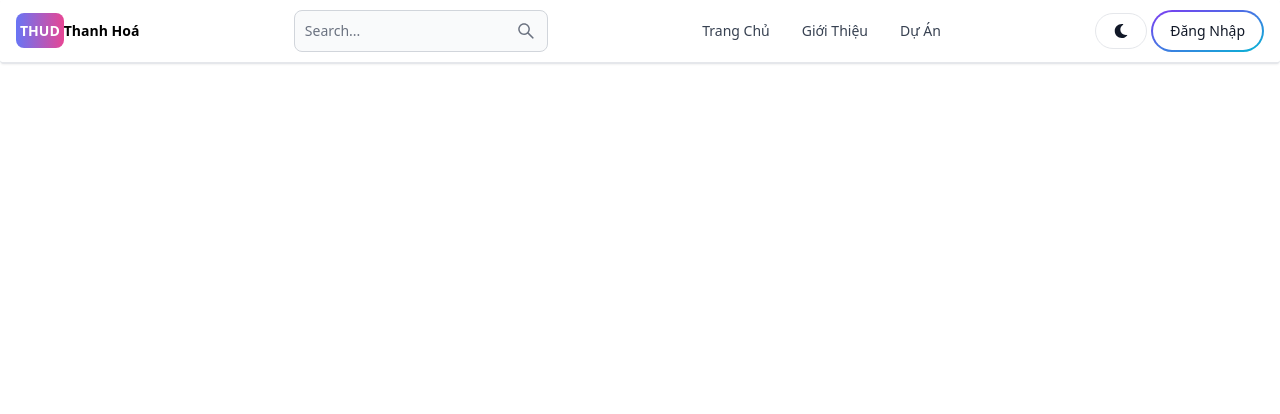
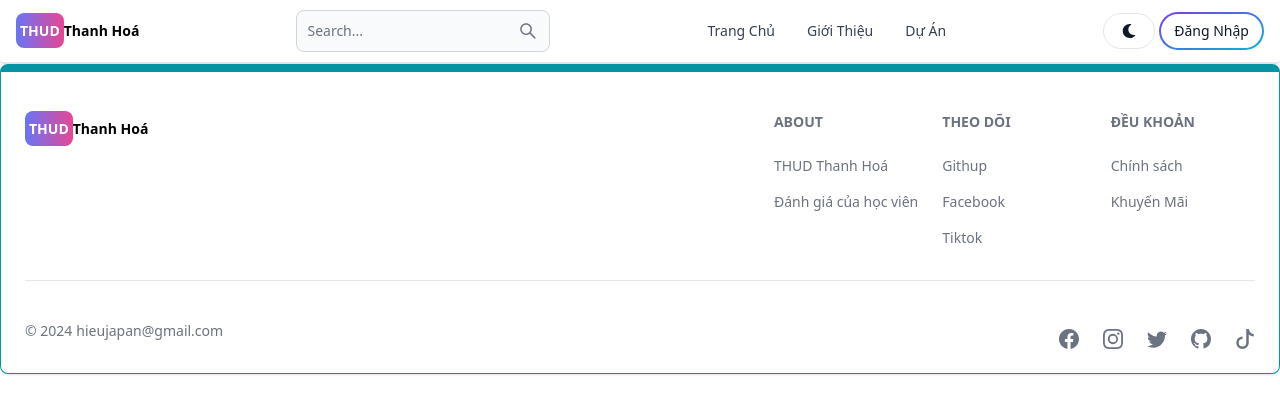
Before and after one commit to jpkato123/thudthanhhoa1, a React (Vite) app in the folder client/: page /post/1 in a window 1280 px wide. Shown: the top 414 px of the page. Built offline with nearby package versions, Linux system fonts and the light colour scheme.

Commit message:
complete footer component ui

```diff
--- a/client/src/App.jsx
+++ b/client/src/App.jsx
@@ -6,6 +6,7 @@ import Dashboard from "./pages/Dashboard";
 import SignIn from "./pages/SignIn";
 import SignUp from "./pages/SignUp";
 import Header from "./components/Header";
+import Footer from "./components/FooterCom";
 export default function App() {
   return (
   <BrowserRouter>
@@ -18,6 +19,7 @@ export default function App() {
       <Route path="/sign-in" element={<SignIn/>}/>
       <Route path="/sign-up" element={<SignUp/>}/>
     </Routes>
+    <Footer/>
   </BrowserRouter>
     )
 }
--- /dev/null
+++ b/client/src/components/FooterCom.jsx
@@ -0,0 +1,71 @@
+import { Footer } from "flowbite-react";
+import { Link } from "react-router-dom";
+import {
+  BsTiktok,
+  BsFacebook,
+  BsGithub,
+  BsInstagram,
+  BsTwitter,
+} from "react-icons/bs";
+
+export default function FooterCom() {
+  return (
+    <Footer container className="border border-t-8 border-teal-500">
+      <div className=" w-full max-w-7xl mx-auto">
+        <div className=" grid w-full justify-between sm:flex sm:gap-4 md:grid-cols-1">
+          <div className="my-5">
+            <Link
+              to={"/"}
+              className=" self-center text-lg sm:text-sm whitespace-nowrap font-semibold dark:text-white"
+            >
+              <span className=" bg-gradient-to-r from-indigo-500 to-pink-500 rounded-lg py-2 px-1 text-white sm:text-sm">
+                THUD
+              </span>
+              <span className="sm:text-sm">Thanh Hoá</span>
+            </Link>
+          </div>
+          <div className="grid grid-cols-2 gap-8 mt-4 sm:grid-cols-3 sm:gap-6">
+            <div className="">
+              <Footer.Title title="About" />
+              <Footer.LinkGroup col>
+                <Footer.Link href="/about">THUD Thanh Hoá</Footer.Link>
+                <Footer.Link href="/about">Đánh giá của học viên</Footer.Link>
+              </Footer.LinkGroup>
+            </div>
+            <div className="">
+              <Footer.Title title="Theo Dõi" />
+              <Footer.LinkGroup col>
+                <Footer.Link href="/about">Githup</Footer.Link>
+                <Footer.Link href="/about">Facebook</Footer.Link>
+                <Footer.Link href="/Tiktok">Tiktok</Footer.Link>
+              </Footer.LinkGroup>
+            </div>
+            <div className="">
+              <Footer.Title title="Đều Khoản" />
+              <Footer.LinkGroup col>
+                <Footer.Link href="/about">Chính sách</Footer.Link>
+                <Footer.Link href="/about">Khuyến Mãi</Footer.Link>
+              </Footer.LinkGroup>
+            </div>
+          </div>
+        </div>
+        <Footer.Divider />
+        <div className="sm:flex w-full sm:justify-between sm:items-center">
+          <Footer.Copyright
+            href="#"
+            by="hieujapan@gmail.com"
+            year={new Date().getFullYear()}
+          />
+
+          <div className="flex gap-6 mt-4">
+            <Footer.Icon href="#" icon={BsFacebook} />
+            <Footer.Icon href="#" icon={BsInstagram} />
+            <Footer.Icon href="#" icon={BsTwitter} />
+            <Footer.Icon href="#" icon={BsGithub} />
+            <Footer.Icon href="#" icon={BsTiktok} />
+          </div>
+        </div>
+      </div>
+    </Footer>
+  );
+}
--- a/client/src/components/Header.jsx
+++ b/client/src/components/Header.jsx
@@ -30,11 +30,11 @@ export default function Header() {
         <AiOutlineSearch className="h-5 w-5 self-center" />
       </Button>
       <div className="flex justify-center items-center gap-1 md:order-2">
-        <Button color={"gray"} pill>
+        <Button color={"gray"} pill className=" hidden md:inline">
           <FaMoon />
         </Button>
         <Link to={"/sign-in"}>
-          <Button pill gradientDuoTone={"purpleToBlue"} outline>Đăng Nhập</Button>
+          <Button size={'sm'} pill gradientDuoTone={"purpleToBlue"} outline>Đăng Nhập</Button>
         </Link>
         <Navbar.Toggle />
       </div>
```
